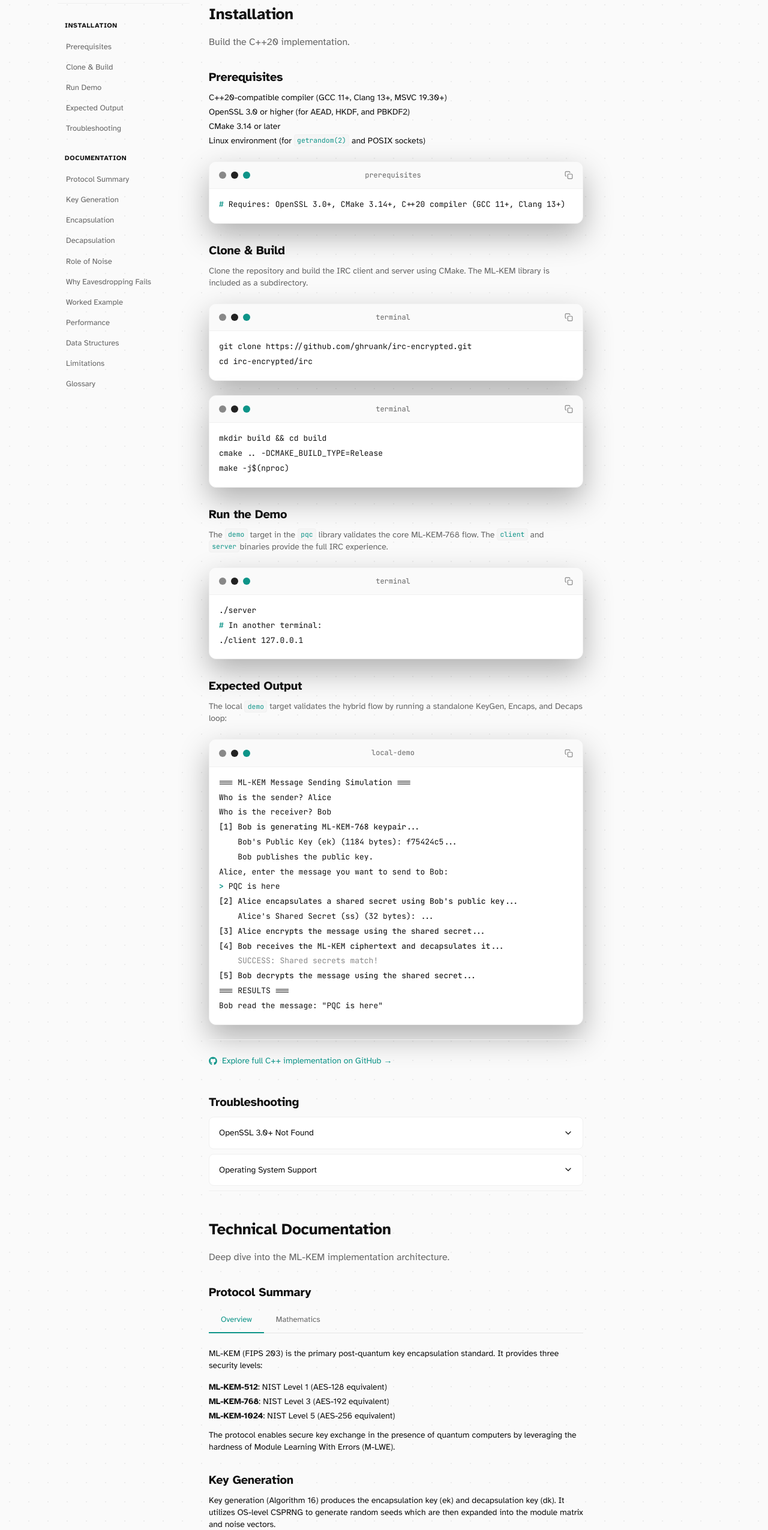
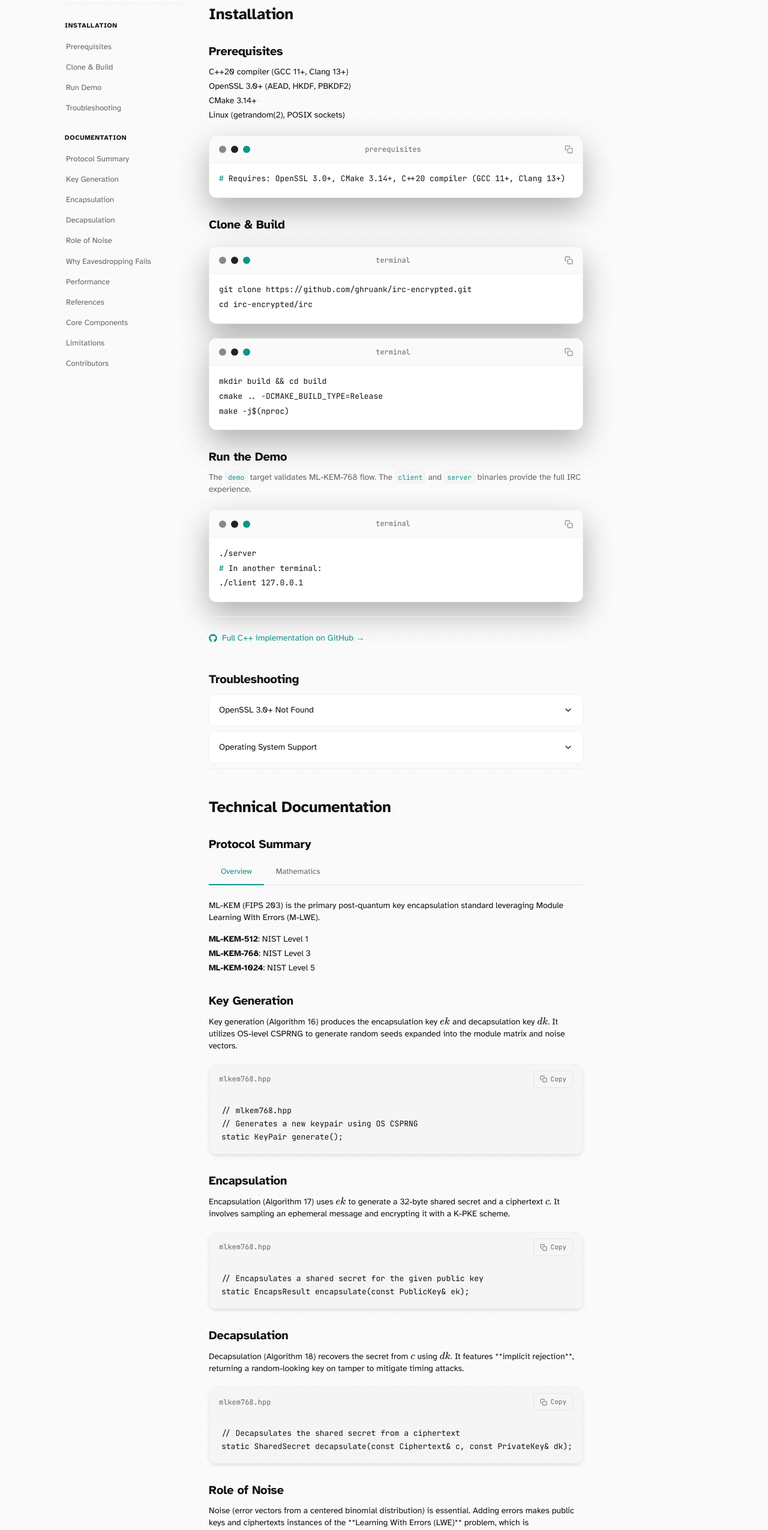
Before and after one commit to aitwehrrg/QC-Vis, a Next.js app: page /documentation in a window 1280 px wide. Shown: the part 160-2711 px from the top of the page at 60% size. Built offline with nearby package versions, Linux system fonts and the light colour scheme.

Commit message:
Improved documentation conciseness

```diff
--- a/app/documentation/page.tsx
+++ b/app/documentation/page.tsx
@@ -39,7 +39,6 @@ export default function Documentation() {
                   <a href="#install-prereqs">Prerequisites</a>
                   <a href="#install-clone">Clone &amp; Build</a>
                   <a href="#install-run">Run Demo</a>
-                  <a href="#install-output">Expected Output</a>
                   <a href="#install-troubleshoot">Troubleshooting</a>
                 </div>
 
@@ -52,11 +51,10 @@ export default function Documentation() {
                   <a href="#doc-decap">Decapsulation</a>
                   <a href="#doc-noise">Role of Noise</a>
                   <a href="#doc-why-c-fails">Why Eavesdropping Fails</a>
-                  <a href="#doc-worked-example">Worked Example</a>
                   <a href="#doc-performance">Performance</a>
-                  <a href="#doc-data-structures">Data Structures</a>
+                  <a href="#doc-references">References</a>
+                  <a href="#doc-data-structures">Core Components</a>
                   <a href="#doc-limitations">Limitations</a>
-                  <a href="#doc-glossary">Glossary</a>
                   <a href="#doc-contributors">Contributors</a>
                 </div>
               </nav>
@@ -67,45 +65,25 @@ export default function Documentation() {
               {}
               <section id="installation">
                 <h2 id="install-top" className="mt-0">Installation</h2>
-                <p style={{ color: "var(--muted)" }}>
-                  Build the C++20 implementation.
-                </p>
 
                 <h3 id="install-prereqs">Prerequisites</h3>
                 <ul className="text-sm space-y-1" style={{ color: "var(--fg)" }}>
-                  <li>C++20-compatible compiler (GCC 11+, Clang 13+, MSVC 19.30+)</li>
-                  <li>OpenSSL 3.0 or higher (for AEAD, HKDF, and PBKDF2)</li>
-                  <li>CMake 3.14 or later</li>
-                  <li>Linux environment (for <code>getrandom(2)</code> and POSIX sockets)</li>
+                  <li>C++20 compiler (GCC 11+, Clang 13+)</li>
+                  <li>OpenSSL 3.0+ (AEAD, HKDF, PBKDF2)</li>
+                  <li>CMake 3.14+</li>
+                  <li>Linux (getrandom(2), POSIX sockets)</li>
                 </ul>
                 <CodeBlock code={INSTALL_COMMANDS.prerequisites} language="bash" filename="prerequisites" />
 
                 <h3 id="install-clone">Clone &amp; Build</h3>
-                <p className="text-sm" style={{ color: "var(--muted)" }}>
-                  Clone the repository and build the IRC client and server using CMake.
-                  The ML-KEM library is included as a subdirectory.
-                </p>
                 <CodeBlock code={INSTALL_COMMANDS.clone} language="bash" filename="terminal" />
                 <CodeBlock code={INSTALL_COMMANDS.build} language="bash" filename="terminal" />
 
                 <h3 id="install-run">Run the Demo</h3>
                 <p className="text-sm" style={{ color: "var(--muted)" }}>
-                  The <code>demo</code> target in the <code>pqc</code> library validates
-                  the core ML-KEM-768 flow. The <code>client</code> and <code>server</code>
-                  binaries provide the full IRC experience.
+                  The <code>demo</code> target validates ML-KEM-768 flow. The <code>client</code> and <code>server</code> binaries provide the full IRC experience.
                 </p>
                 <CodeBlock code={INSTALL_COMMANDS.run} language="bash" filename="terminal" />
-
-                <h3 id="install-output">Expected Output</h3>
-                <p className="text-sm" style={{ color: "var(--muted)" }}>
-                  The local <code>demo</code> target validates the hybrid flow by running a
-                  standalone KeyGen, Encaps, and Decaps loop:
-                </p>
-                <CodeBlock
-                  code={LOCAL_DEMO_OUTPUT}
-                  language="plaintext"
-                  filename="local-demo"
-                />
 
                 <div className="mt-6 mb-10 border-t border-border-subtle pt-6">
                   <a
@@ -115,7 +93,7 @@ export default function Documentation() {
                     className="inline-flex items-center gap-2 text-sm text-accent hover:underline font-medium"
                   >
                     <FaGithub />
-                    Explore full C++ implementation on GitHub →
+                    Full C++ implementation on GitHub →
                   </a>
                 </div>
 
@@ -129,7 +107,7 @@ export default function Documentation() {
                         <div>
                           <p className="m-0 text-sm" style={{ color: "var(--muted)" }}>
                             This library requires OpenSSL 3.0+ for <code>EVP_CIPHER</code>
-                            and <code>HKDF</code> support. Ensure the development packages are installed.
+                            and <code>HKDF</code> support.
                           </p>
                           <CodeBlock
                             code={`# Ubuntu / Debian\nsudo apt install libssl-dev\n\n# macOS\nbrew install openssl@3`}
@@ -145,8 +123,7 @@ export default function Documentation() {
                       content: (
                         <p className="m-0 text-sm" style={{ color: "var(--muted)" }}>
                           The current implementation uses <code>getrandom(2)</code> and POSIX
-                          sockets, making it primarily compatible with Linux. Porting to
-                          other systems would require replacing these OS-specific calls.
+                          sockets, making it primarily compatible with Linux.
                         </p>
                       ),
                     },
@@ -160,9 +137,6 @@ export default function Documentation() {
               {}
               <section id="documentation">
                 <h2 id="doc-top" className="mt-0">Technical Documentation</h2>
-                <p style={{ color: "var(--muted)" }}>
-                  Deep dive into the ML-KEM implementation architecture.
-                </p>
 
                 {}
                 <h3 id="doc-summary">Protocol Summary</h3>
@@ -175,17 +149,13 @@ export default function Documentation() {
                         <div className="text-sm space-y-3" style={{ color: "var(--fg)" }}>
                           <p>
                             ML-KEM (FIPS 203) is the primary post-quantum key encapsulation
-                            standard. It provides three security levels:
+                            standard leveraging Module Learning With Errors (M-LWE).
                           </p>
                           <ul className="space-y-1">
-                            <li><strong>ML-KEM-512</strong>: NIST Level 1 (AES-128 equivalent)</li>
-                            <li><strong>ML-KEM-768</strong>: NIST Level 3 (AES-192 equivalent)</li>
-                            <li><strong>ML-KEM-1024</strong>: NIST Level 5 (AES-256 equivalent)</li>
+                            <li><strong>ML-KEM-512</strong>: NIST Level 1</li>
+                            <li><strong>ML-KEM-768</strong>: NIST Level 3</li>
+                            <li><strong>ML-KEM-1024</strong>: NIST Level 5</li>
                           </ul>
-                          <p>
-                            The protocol enables secure key exchange in the presence of quantum computers
-                            by leveraging the hardness of Module Learning With Errors (M-LWE).
-                          </p>
                         </div>
                       ),
                     },
@@ -195,20 +165,17 @@ export default function Documentation() {
                       content: (
                         <div className="text-sm space-y-3" style={{ color: "var(--fg)" }}>
                           <div className="text-sm leading-relaxed">
-                            <LatexText>{`ML-KEM operates in a module of rank $k$ over the polynomial ring $\\mathcal{R}_q = \\mathbb{Z}_q[x]/(x^n + 1)$ where $n = 256$ and $q = 3329$.`}</LatexText>
-                          </div>
-                          <div className="text-sm">
-                            <LatexText>{`Module rank $k$ varies by parameter set: $k=2$ (512), $k=3$ (768), $k=4$ (1024).`}</LatexText>
+                            <LatexText>{`ML-KEM operates in a module of rank $k$ over $\\mathcal{R}_q = \\mathbb{Z}_q[x]/(x^n + 1)$ ($n=256, q=3329$).`}</LatexText>
                           </div>
                           <ol className="space-y-2">
                             <li>
-                              <strong>KeyGen</strong>: <LatexText className="inline">{`Samples secret $\\mathbf{s}, \\mathbf{e}$ and computes $\\mathbf{b} = \\mathbf{A}\\mathbf{s} + \\mathbf{e}$.`}</LatexText>
+                              <strong>KeyGen</strong>: <LatexText className="inline">{`Samples $\\mathbf{s}, \\mathbf{e}$ and computes $\\mathbf{b} = \\mathbf{A}\\mathbf{s} + \\mathbf{e}$.`}</LatexText>
                             </li>
                             <li>
-                              <strong>Encaps</strong>: <LatexText className="inline">{`Uses public key to encrypt a random 32-byte message $m$ into ciphertext $c$.`}</LatexText>
+                              <strong>Encaps</strong>: <LatexText className="inline">{`Encrypts 32-byte message $m$ into ciphertext $c$.`}</LatexText>
                             </li>
                             <li>
-                              <strong>Decaps</strong>: <LatexText className="inline">{`Recovers $m$ and derives shared secret $K$ using implicit rejection if the ciphertext is tampered.`}</LatexText>
+                              <strong>Decaps</strong>: <LatexText className="inline">{`Recovers $m$ using implicit rejection for CCA security.`}</LatexText>
                             </li>
                           </ol>
                         </div>
@@ -219,11 +186,13 @@ export default function Documentation() {
 
                 {}
                 <h3 id="doc-keygen">Key Generation</h3>
-                <p className="text-sm" style={{ color: "var(--fg)" }}>
-                  Key generation (Algorithm 16) produces the encapsulation key (ek) and
-                  decapsulation key (dk). It utilizes OS-level CSPRNG to generate random seeds
-                  which are then expanded into the module matrix and noise vectors.
-                </p>
+                <div className="text-sm" style={{ color: "var(--fg)" }}>
+                  <LatexText>
+                    Key generation (Algorithm 16) produces the encapsulation key $ek$ and
+                    decapsulation key $dk$. It utilizes OS-level CSPRNG to generate random seeds
+                    expanded into the module matrix and noise vectors.
+                  </LatexText>
+                </div>
                 <CodeBlock
                   code={`// mlkem768.hpp\n// Generates a new keypair using OS CSPRNG\nstatic KeyPair generate();`}
                   language="cpp"
@@ -231,11 +200,13 @@ export default function Documentation() {
                 />
 
                 <h3 id="doc-encap">Encapsulation</h3>
-                <p className="text-sm" style={{ color: "var(--fg)" }}>
-                  Encapsulation (Algorithm 17) uses the public key (ek) to generate a 32-byte
-                  shared secret and a ciphertext (c). The process involves sampling an
+                <div className="text-sm" style={{ color: "var(--fg)" }}>
+                  <LatexText>
+                    Encapsulation (Algorithm 17) uses $ek$ to generate a 32-byte
+                    shared secret and a ciphertext $c$. It involves sampling an
                     ephemeral message and encrypting it with a K-PKE scheme.
-                </p>
+                  </LatexText>
+                </div>
                 <CodeBlock
                   code={`// Encapsulates a shared secret for the given public key\nstatic EncapsResult encapsulate(const PublicKey& ek);`}
                   language="cpp"
@@ -243,12 +214,13 @@ export default function Documentation() {
                 />
 
                 <h3 id="doc-decap">Decapsulation</h3>
-                <p className="text-sm" style={{ color: "var(--fg)" }}>
-                  Decapsulation (Algorithm 18) recovers the shared secret from a ciphertext
-                  using the private key (dk). It features <strong>implicit rejection</strong>,
-                  meaning a tampered ciphertext will result in a deterministic random-looking
-                  key rather than an error, protecting against certain attacks.
-                </p>
+                <div className="text-sm" style={{ color: "var(--fg)" }}>
+                  <LatexText>
+                    Decapsulation (Algorithm 18) recovers the secret from $c$
+                    using $dk$. It features **implicit rejection**,
+                    returning a random-looking key on tamper to mitigate timing attacks.
+                  </LatexText>
+                </div>
                 <CodeBlock
                   code={`// Decapsulates the shared secret from a ciphertext\nstatic SharedSecret decapsulate(const Ciphertext& c, const PrivateKey& dk);`}
                   language="cpp"
@@ -256,57 +228,63 @@ export default function Documentation() {
                 />
 
                 <h3 id="doc-noise">Role of Noise</h3>
-                <p className="text-sm" style={{ color: "var(--fg)" }}>
-                  In ML-KEM, &quot;noise&quot; (error vectors sampled from a centered binomial distribution)
-                  is essential for security. By adding small errors to the polynomial products,
-                  the resulting public key and ciphertexts become instances of the
-                  <strong>Learning With Errors (LWE)</strong> problem, which is computationally
-                  intractable for both classical and quantum computers.
-                </p>
+                <div className="text-sm" style={{ color: "var(--fg)" }}>
+                  <LatexText>
+                    Noise (error vectors from a centered binomial distribution) is essential.
+                    Adding errors makes public keys and ciphertexts instances of the
+                    **Learning With Errors (LWE)** problem, which is computationally
+                    intractable for quantum computers.
+                  </LatexText>
+                </div>
 
                 <h3 id="doc-why-c-fails">Why Eavesdropping Fails</h3>
-                <p className="text-sm" style={{ color: "var(--fg)" }}>
-                  An attacker (Eve) who intercepts the ciphertext $c$ cannot recover the
-                  shared secret because they lack the private key. Without the secret key
-                  polynomials, removing the noise from the ciphertext is equivalent to
-                  solving the M-LWE problem, for which no efficient quantum algorithm
-                  currently exists.
-                </p>
+                <div className="text-sm" style={{ color: "var(--fg)" }}>
+                  <LatexText>
+                    An attacker (Eve) who intercepts $c$ cannot recover the secret without $dk$.
+                    Without the secret polynomials, removing noise is equivalent to
+                    solving the M-LWE problem.
+                  </LatexText>
+                </div>
 
-                <h3 id="doc-worked-example">Worked Example: IRC Session</h3>
-                <div className="text-sm space-y-3" style={{ color: "var(--fg)" }}>
-                  <p>
-                    A typical Post-Quantum IRC session involves a multi-step handshake to establish
-                    end-to-end encryption between Alice and Bob:
-                  </p>
-                  <ol className="space-y-2">
-                    <li>Alice requests Bob&apos;s public key from the server.</li>
-                    <li>Alice runs <code>MLKEM768::encapsulate(bob_ek)</code> to get <code>(K, c)</code>.</li>
-                    <li>Alice sends <code>c</code> to Bob via the server.</li>
-                    <li>Bob runs <code>MLKEM768::decapsulate(c, bob_dk)</code> to recover <code>K</code>.</li>
-                    <li>Both parties derive a session key using <code>HKDF-SHA256(K)</code>.</li>
-                    <li>Messages are encrypted using <code>AES-256-GCM</code>.</li>
-                  </ol>
-
-                  <p className="mt-4" style={{ color: "var(--muted)" }}>
-                    Empirical output from a PoC session:
+                <h3 id="doc-performance">Performance Benchmarks</h3>
+                <p className="text-sm" style={{ color: "var(--muted)" }}>
+                  Benchmarks from a standard release build on typical modern hardware.
                 </p>
                 <CodeBlock
-                    code={IRC_SESSION_OUTPUT}
+                  code={BENCHMARK_OUTPUT}
                   language="plaintext"
-                    filename="irc-client"
+                  filename="benchmarks"
                 />
+
+                <h3 id="doc-references">Scholarly References</h3>
+                <div className="text-sm space-y-4" style={{ color: "var(--fg)" }}>
+                  <div className="p-4 rounded-lg bg-surface border border-border-subtle">
+                    <p className="font-bold mb-1">NIST FIPS 203</p>
+                    <p className="text-xs text-muted mb-2">Standard for Module-Lattice-Based KEM</p>
+                    <a
+                      href="https://doi.org/10.6028/NIST.FIPS.203"
+                      target="_blank"
+                      rel="noopener noreferrer"
+                      className="text-xs font-mono text-accent hover:underline"
+                    >
+                      doi.org/10.6028/NIST.FIPS.203
+                    </a>
                   </div>
 
-                <h3 id="doc-limitations">Limitations</h3>
-                <ul className="text-sm space-y-1" style={{ color: "var(--fg)" }}>
-                  <li><strong>1-to-1 only:</strong> No group rooms; sessions are strictly between two users.</li>
-                  <li><strong>No message history:</strong> Messages are not stored; if you&apos;re offline, you miss them.</li>
-                  <li><strong>Static identity keys:</strong> Same keypair across sessions; no forward secrecy between sessions.</li>
-                  <li><strong>Linux preferred:</strong> Uses <code>getrandom(2)</code> and POSIX sockets.</li>
-                </ul>
+                  <div className="p-4 rounded-lg bg-surface border border-border-subtle">
+                    <p className="font-bold mb-1">CRYSTALS-Kyber: a CCA-secure module-lattice-based KEM</p>
+                    <p className="text-xs text-muted mb-2">Bos et al. EuroS&P 2018.</p>
+                    <a
+                      href="https://pq-crystals.org/kyber/resources.shtml"
+                      target="_blank"
+                      rel="noopener noreferrer"
+                      className="text-xs font-mono text-accent hover:underline"
+                    >
+                      pq-crystals.org/kyber
+                    </a>
+                  </div>
+                </div>
 
-                {}
                 <h3 id="doc-data-structures">Core Components</h3>
                 <div className="overflow-x-auto my-4">
                   <table className="w-full text-sm" style={{ borderCollapse: "collapse" }}>
@@ -318,11 +296,11 @@ export default function Documentation() {
                     </thead>
                     <tbody style={{ color: "var(--muted)" }}>
                       {[
-                        ["mlkem.hpp", "Low-level templated implementation of FIPS 203 Algorithms 16-18."],
-                        ["mlkem768.hpp", "High-level ML-KEM-768 class wrapper for ease of use."],
-                        ["aead.hpp", "OpenSSL-backed HKDF-SHA256 and AES-256-GCM implementation."],
-                        ["symmetric.hpp", "Self-contained SHA-3 (Keccak) and SHAKE primitives."],
-                        ["ntt.hpp", "Implementation of the Number Theoretic Transform for polynomial multiplication."],
+                        ["mlkem.hpp", "Low-level templated FIPS 203 implementation."],
+                        ["mlkem768.hpp", "High-level ML-KEM-768 class wrapper."],
+                        ["aead.hpp", "OpenSSL-backed HKDF and AES-256-GCM."],
+                        ["symmetric.hpp", "Self-contained SHA-3 and SHAKE primitives."],
+                        ["ntt.hpp", "Number Theoretic Transform implementation."],
                       ].map(([mod, desc], i) => (
                         <tr key={i} style={{ borderBottom: "1px solid var(--border-subtle)" }}>
                           <td className="py-2 pr-4 font-medium" style={{ color: "var(--fg)" }}>{mod}</td>
@@ -333,35 +311,13 @@ export default function Documentation() {
                   </table>
                 </div>
 
-                <h3 id="doc-performance">Performance Benchmarks</h3>
-                <p className="text-sm" style={{ color: "var(--muted)" }}>
-                  Benchmarks confirm the efficiency of the C++20 implementation on typical
-                  modern hardware. The following numbers reflect a standard release build.
-                </p>
-                <CodeBlock
-                  code={BENCHMARK_OUTPUT}
-                  language="plaintext"
-                  filename="benchmarks"
-                />
-
-                {}
-                <h3 id="doc-glossary">Glossary</h3>
-                <div className="grid grid-cols-1 gap-2 my-4">
-                  {Object.keys(GLOSSARY).map((term) => (
-                    <div
-                      key={term}
-                      className="p-3 rounded-lg"
-                      style={{ background: "var(--surface)", border: "1px solid var(--border-subtle)" }}
-                    >
-                      <div className="text-sm font-semibold" style={{ color: "var(--accent)" }}>
-                        {term}
-                      </div>
-                      <p className="text-xs m-0 mt-1" style={{ color: "var(--muted)" }}>
-                        {GLOSSARY[term]}
-                      </p>
-                    </div>
-                  ))}
-                </div>
+                <h3 id="doc-limitations">Limitations</h3>
+                <ul className="text-sm space-y-1" style={{ color: "var(--fg)" }}>
+                  <li><strong>1-to-1 only:</strong> No group rooms.</li>
+                  <li><strong>No message history:</strong> Messages are ephemeral.</li>
+                  <li><strong>Static keys:</strong> No forward secrecy between sessions.</li>
+                  <li><strong>Linux preferred:</strong> Uses <code>getrandom(2)</code> and POSIX sockets.</li>
+                </ul>
 
                 <h3 id="doc-contributors">Project Contributors</h3>
                 <div className="grid grid-cols-1 sm:grid-cols-3 gap-4 my-4">
```
Also changed, not shown: 1 other file (tests, documents, lock files or other folders). Lines whose indentation alone changed are shown as unchanged.
